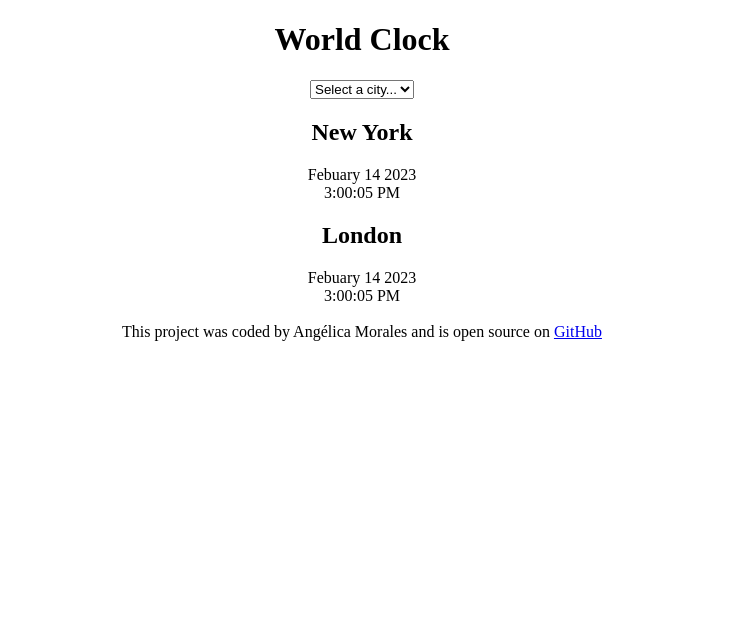
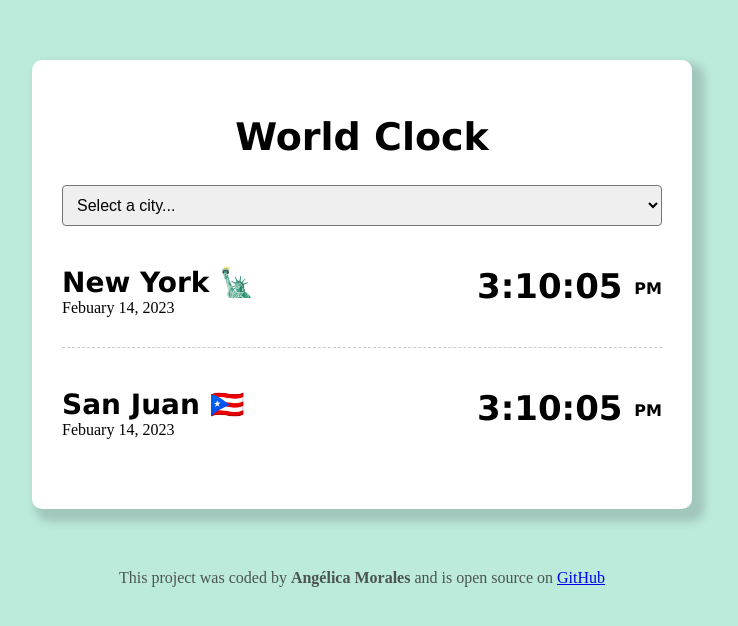
Before and after one commit to 000angelica/world-clock, a plain HTML site: page index.html in a window 1280 px wide. Shown: the whole page, without its empty margins (278-1016 px from the left). Drawn offline with Linux system fonts and the light colour scheme.

Commit message:
styled css

```diff
--- a/index.html
+++ b/index.html
@@ -14,24 +14,32 @@
         <h1> World Clock</h1>
         <select>
             <option value="">Select a city... </option>
-            <option value="medellin">Medellin</option>
-            <option value="sao-paolo">Sao Paolo</option>
-            <option value="italy">Italy</option>
+            <option value="medellin">Medellín</option>
+            <option value="sao-paolo">Sāo Paulo</option>
+            <option value="florence">Florence</option>
 
         </select>
         <div class="city">
-            <h2> New York</h2>
-            <div class="date"> Febuary 14 2023</div>
-            <div class="time">3:00:05 PM</div>
+            <div>
+                <h2> New York 🗽</h2>
+                <div class="date"> Febuary 14, 2023</div>
+            </div>
+            <div>
+                <div class="time">3:10:05 <small>PM</small></div>
+            </div>
         </div>
         <div class="city">
-            <h2> London</h2>
-            <div class="date"> Febuary 14 2023</div>
-            <div class="time">3:00:05 PM</div>
+            <div>
+                <h2>San Juan 🇵🇷</h2>
+                <div class="date"> Febuary 14, 2023</div>
+            </div>
+            <div>
+                <div class="time">3:10:05 <small>PM</small></div>
+            </div>
         </div>
     </div>
     <footer>
-        <br> This project was coded by Angélica Morales and is open source on
+        This project was coded by <strong>Angélica Morales</strong> and is open source on
         <a href="https://github.com/000angelica/world-clock" target="_blank"> GitHub </a>
     </footer>
 </body>
--- a/style.css
+++ b/style.css
@@ -1,3 +1,65 @@
 body {
+  background-color: rgb(188, 235, 219);
+}
+.container {
+  max-width: 600px;
+  margin: 60px auto;
+  background: white;
+  padding: 30px;
+  box-shadow: 8px 8px 8px 5px rgba(56, 56, 72, 0.2);
+
+  border-radius: 10px;
+}
+h1 {
   text-align: center;
+  font-family: Verdana;
+  font-size: 38px;
 }
+h2 {
+  font-size: 28px;
+  font-family: Verdana;
+  margin: 0;
+}
+select {
+  display: block;
+  width: 100%;
+  border-radius: 4px;
+  padding: 10px;
+  font-size: 16px;
+}
+.city {
+  display: flex;
+  justify-content: space-between;
+  margin: 10px 0;
+  padding: 30px 0;
+  border-bottom: 1px dashed rgba(0, 0, 0, 0.2);
+}
+.city:last-child {
+  border: none;
+}
+.time {
+  font-size: 34px;
+  font-family: "Lucida Sans", "Lucida Sans Regular", "Lucida Grande",
+    "Lucida Sans Unicode", Geneva, Verdana, sans-serif;
+  font-weight: bold;
+  opacity: 8;
+}
+.time small {
+  font-size: 16px;
+  vertical-align: middle;
+  line-height: 36px;
+}
+select {
+  display: block;
+  width: 100%;
+  border-radius: 4px;
+  padding: 10px;
+  font-size: 16px;
+}
+
+footer {
+  text-align: center;
+  font: 16px;
+  color: rgb(47, 46, 46, 0.8);
+  opacity: 1px;
+}
```
